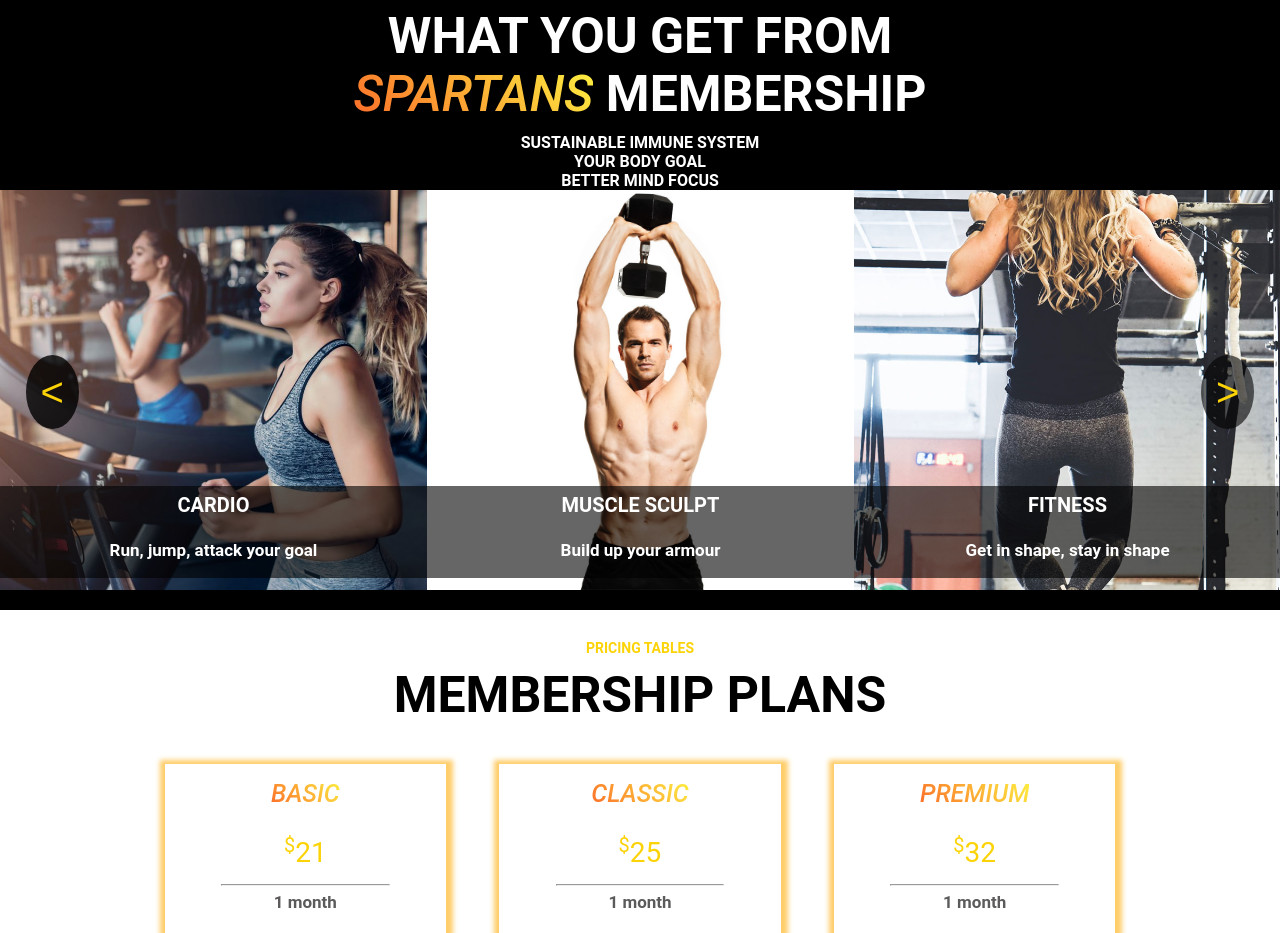
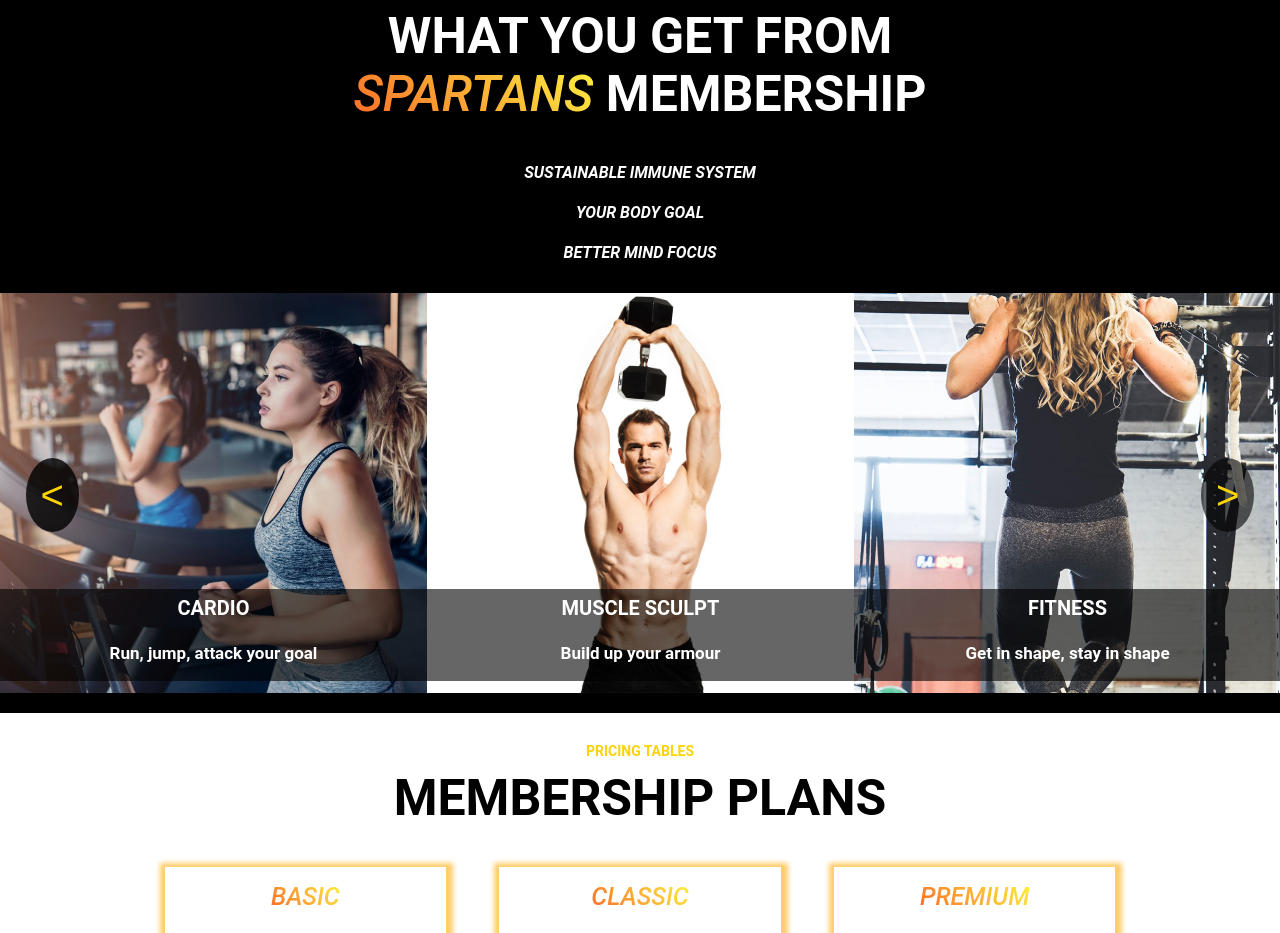
Before and after one commit to Dzo00/Spartans_Gym, a plain HTML site: page index.html in a window 1280 px wide. Shown: the part 1302-2235 px from the top of the page. Drawn offline with Linux system fonts and the light colour scheme.

Commit message:
Update stil.css

```diff
--- a/css/stil.css
+++ b/css/stil.css
@@ -459,6 +459,12 @@ footer{
     color: var(--White);
     padding: 20px 0px;
 }
+strong{
+    font-style: italic;
+    padding: 20px;
+    display: block;
+    line-height: 2.5;
+}
 .slider{
     /* width:25% !important; */
     height: 400px !important;
```
